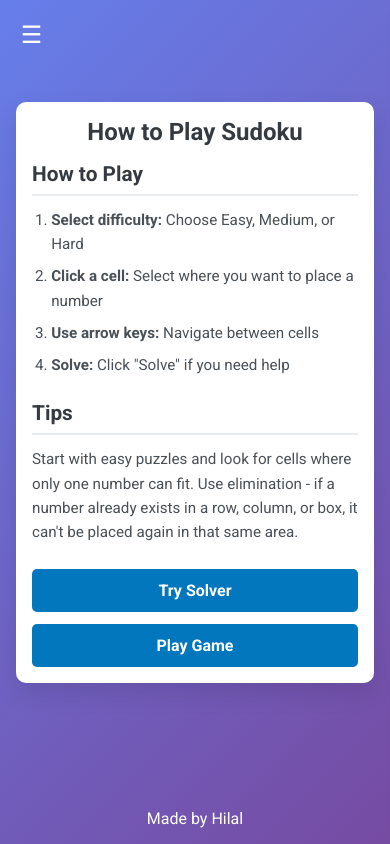
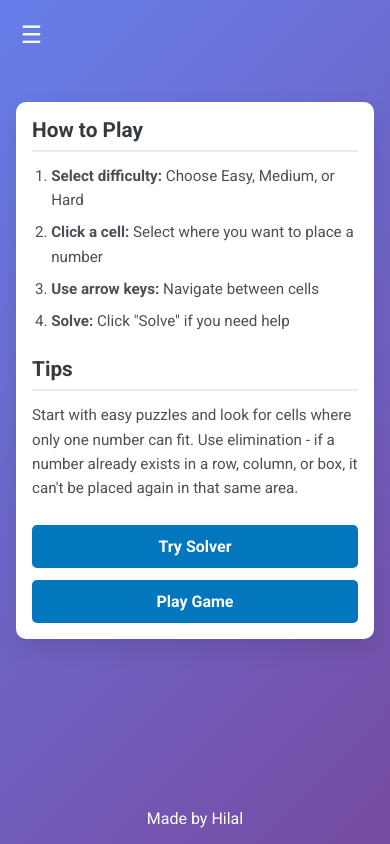
Before and after one commit to s3rversix/soduku_solver, a React (Create React App) app: page /how-to-play in a window 390 px wide. Built offline with nearby package versions, Linux system fonts and the light colour scheme.

Commit message:
fix: mobile optimised + fixes

```diff
--- a/src/components/About.js
+++ b/src/components/About.js
@@ -23,18 +23,6 @@ const AboutContainer = styled.div`
     top: auto;
     left: auto;
     transform: none;
-  }
-`;
-
-const Title = styled.h1`
-  color: #343a40;
-  margin-bottom: 1.5rem;
-  text-align: center;
-  font-weight: 700;
-
-  @media (max-width: 768px) {
-    font-size: 1.5rem;
-    margin-bottom: 1rem;
   }
 `;
 
@@ -103,8 +91,6 @@ const GreenButton = styled(Button)`
 const About = () => {
   return (
     <AboutContainer>
-      <Title>About</Title>
-
       <Section>
         <SectionTitle>Hi, I'm Hilal!</SectionTitle>
         <Paragraph>
--- a/src/components/HowToPlay.js
+++ b/src/components/HowToPlay.js
@@ -23,18 +23,6 @@ const HowToPlayContainer = styled.div`
     top: auto;
     left: auto;
     transform: none;
-  }
-`;
-
-const Title = styled.h1`
-  color: #343a40;
-  margin-bottom: 1.5rem;
-  text-align: center;
-  font-weight: 700;
-
-  @media (max-width: 768px) {
-    font-size: 1.5rem;
-    margin-bottom: 1rem;
   }
 `;
 
@@ -133,8 +121,6 @@ const GreenButton = styled(Button)`
 const HowToPlay = () => {
   return (
     <HowToPlayContainer>
-      <Title>How to Play Sudoku</Title>
-
       <Section>
         <SectionTitle>How to Play</SectionTitle>
         <List>
--- a/src/components/SudokuGame.js
+++ b/src/components/SudokuGame.js
@@ -81,7 +81,7 @@ const ButtonContainer = styled.div`
 
   @media (max-width: 768px) {
     flex-direction: column;
-    width: 100%;
+    align-items: center;
   }
 `;
 
```
